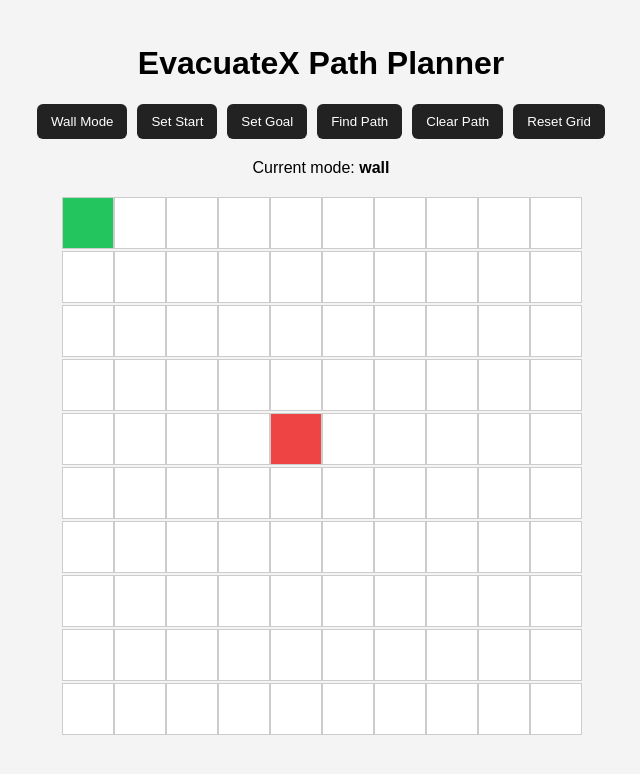
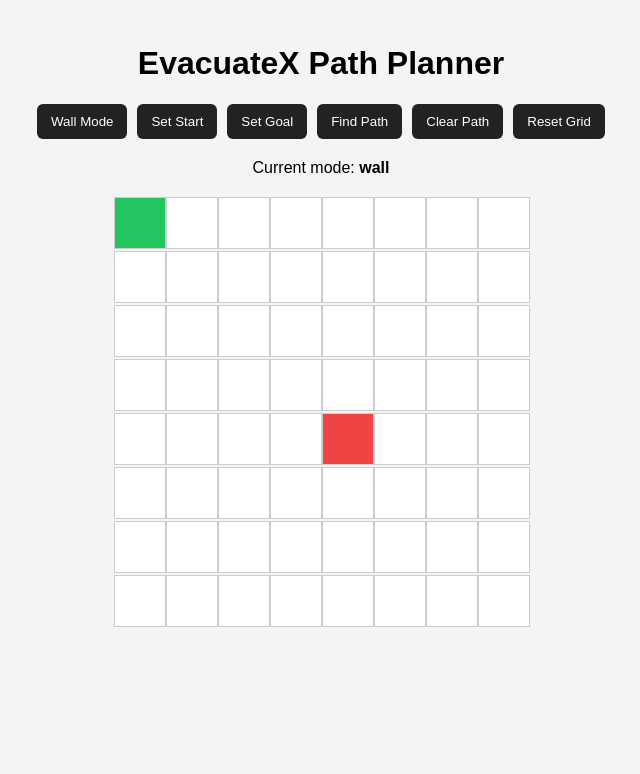
Before and after one commit to uhazzz03/Building-Evacuation-Path-Planner, a React (Vite) app in the folder frontend/evacuatex-ui/: page / in a window 1280 px wide. Shown: the top 774 px of the page, without its empty margins (319-959 px from the left). Built offline with nearby package versions, Linux system fonts and the light colour scheme.

Commit message:
UI updated (omit)

```diff
--- a/frontend/evacuatex-ui/src/App.jsx
+++ b/frontend/evacuatex-ui/src/App.jsx
@@ -1,8 +1,8 @@
 import { useState } from "react";
 import "./index.css";
 
-const ROWS = 10;
-const COLS = 10;
+const ROWS = 8;
+const COLS = 8;
 
 function createEmptyGrid() {
   return Array.from({ length: ROWS }, () =>
```
